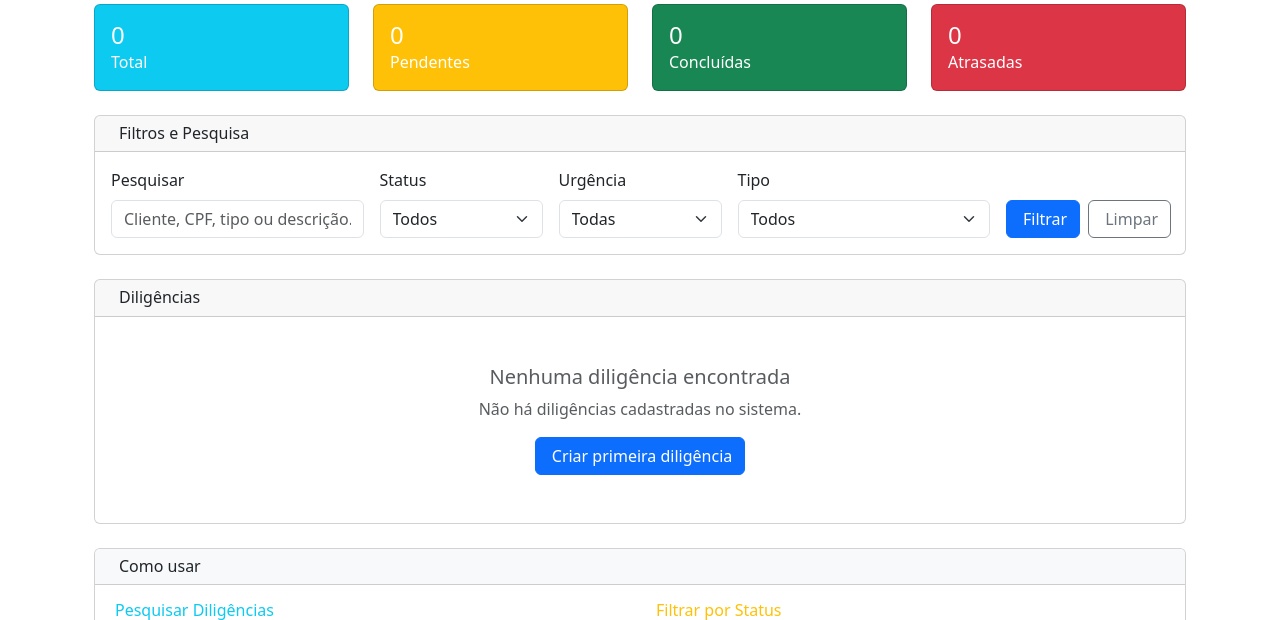
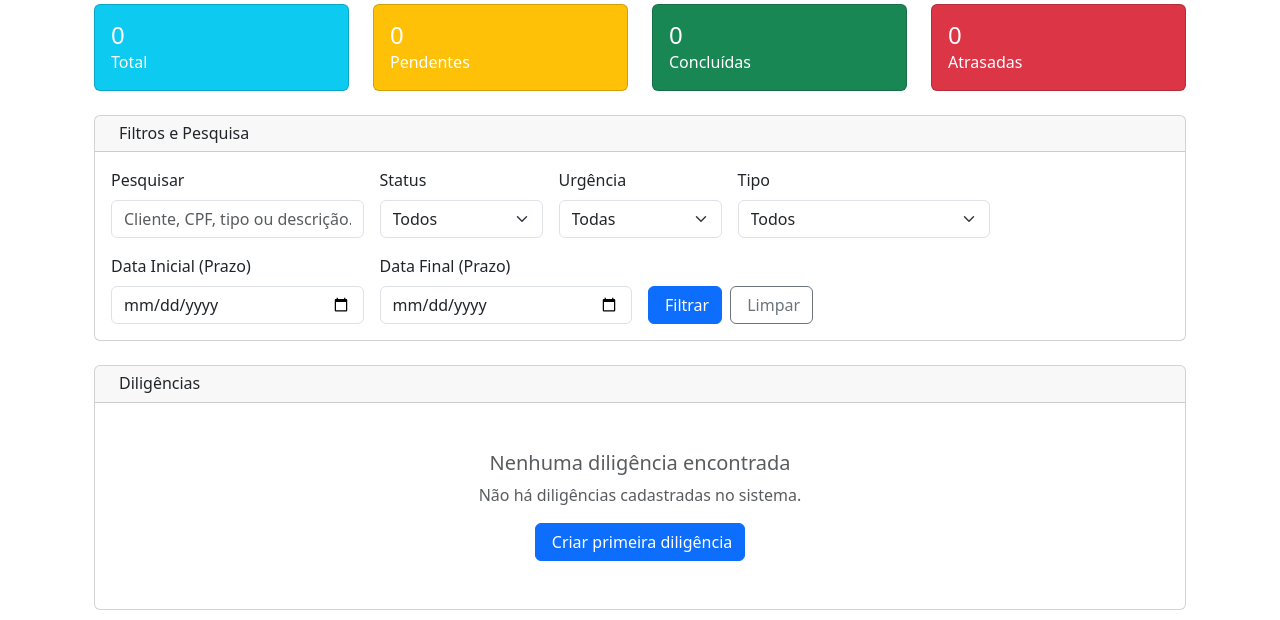
Before and after one commit to thsteixeira/precatorios, a Django app: page /diligencias/ in a window 1280 px wide. Shown: the part 134-754 px from the top of the page. Run offline with Django 3.2, Linux system fonts and the light colour scheme; the visitor is signed in with stand-in values (Sample User, id 1); data that the repository does not hold is empty; some libraries are stand-ins or nearby versions.

Commit message:
implementing fielter by due date in diligencias list view

```diff
--- a/precapp/templates/precapp/diligencias_list.html
+++ b/precapp/templates/precapp/diligencias_list.html
@@ -122,6 +122,19 @@
                         {% endfor %}
                     </select>
                 </div>
+
+                <!-- Date range filters for due date -->
+                <div class="col-md-3">
+                    <label for="data_inicio" class="form-label">Data Inicial (Prazo)</label>
+                    <input type="date" class="form-control" id="data_inicio" name="data_inicio"
+                           value="{{ data_inicio_filter }}" title="Filtrar por prazo a partir desta data">
+                </div>
+                <div class="col-md-3">
+                    <label for="data_fim" class="form-label">Data Final (Prazo)</label>
+                    <input type="date" class="form-control" id="data_fim" name="data_fim"
+                           value="{{ data_fim_filter }}" title="Filtrar por prazo até esta data">
+                </div>
+
                 <div class="col-md-2 d-flex align-items-end">
                     <button type="submit" class="btn btn-primary me-2">
                         <i class="fas fa-search me-1"></i>Filtrar
--- a/precapp/views.py
+++ b/precapp/views.py
@@ -1859,6 +1859,8 @@ def diligencias_list_view(request):
     urgencia_filter = request.GET.get('urgencia', '')
     tipo_filter = request.GET.get('tipo', '')
     search_query = request.GET.get('search', '')
+    data_inicio_filter = request.GET.get('data_inicio', '')
+    data_fim_filter = request.GET.get('data_fim', '')
 
     # Apply filters
     if status_filter == 'pendente':
@@ -1879,6 +1881,23 @@ def diligencias_list_view(request):
             Q(tipo__nome__icontains=search_query) |
             Q(descricao__icontains=search_query)
         )
+
+    # Date range filter for data_final (due date)
+    if data_inicio_filter:
+        from datetime import datetime
+        try:
+            data_inicio = datetime.strptime(data_inicio_filter, '%Y-%m-%d').date()
+            diligencias = diligencias.filter(data_final__gte=data_inicio)
+        except ValueError:
+            pass  # Invalid date format, ignore filter
+
+    if data_fim_filter:
+        from datetime import datetime
+        try:
+            data_fim = datetime.strptime(data_fim_filter, '%Y-%m-%d').date()
+            diligencias = diligencias.filter(data_final__lte=data_fim)
+        except ValueError:
+            pass  # Invalid date format, ignore filter
 
     # Pagination
     from django.core.paginator import Paginator
@@ -1912,6 +1931,8 @@ def diligencias_list_view(request):
         'urgencia_filter': urgencia_filter,
         'tipo_filter': tipo_filter,
         'search_query': search_query,
+        'data_inicio_filter': data_inicio_filter,
+        'data_fim_filter': data_fim_filter,
     }
 
     return render(request, 'precapp/diligencias_list.html', context)
```
